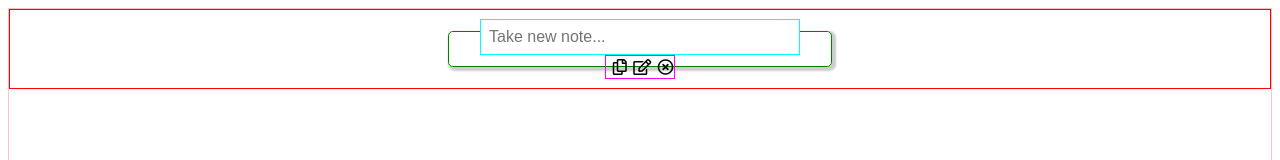
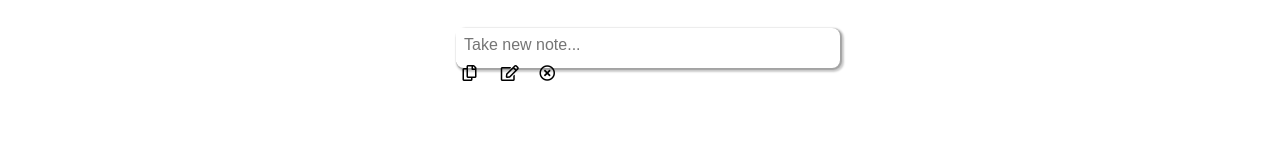
Before and after one commit to decameronn/noteX, a website: page app/pug/index.pug in a window 1280 px wide. Shown: the top 160 px of the page. Drawn offline with nearby package versions, Linux system fonts and the light colour scheme; files that its build step writes are made by us from their sources.

Commit message:
css circus

```diff
--- a/app/js/main.js
+++ b/app/js/main.js
@@ -3,7 +3,6 @@ console.log('main.js connected');
 let notes = [];
 
 function createNote() {
-  let note = document.getElementsByClassName('note');
 
 }
 
@@ -14,3 +13,15 @@ function editNote() {
 function deleteNote() {
 
 }
+
+function testButtons() {
+  let test = document.querySelectorAll(".test");
+  test.addEventListener("hover", function () {
+    test.classList.add(".event-on-hover");
+    console.log("button hover")
+  });
+  test.addEventListener("click", function () {
+    test.classList.add(".event-on-click");
+    console.log("button click")
+  });
+}
--- a/app/pug/body.pug
+++ b/app/pug/body.pug
@@ -10,7 +10,9 @@ body
         //- input text (later open new note div)
         div(id="take-note-input")
           //- div(class="input-text")
+            FIXME use textarea instead of input
           input(class="input-text" type="text", name="text", placeholder="Take new note...")
+          //- textarea(class="input-text" name="take-note", cols="5", rows="10")
         //- possible clickable icons at the end of the text input
         div(class="take-note-buttons")
           i(class="test far fa-copy")
@@ -18,5 +20,4 @@ body
           i(class="test far fa-times-circle")
 
     //- notes body, reserved for the List of Notes we create
-      each note should be generated with JS
-      on.click event
+      each note should be generated with JS on.click event
--- a/app/sass/style.sass
+++ b/app/sass/style.sass
@@ -1,7 +1,3 @@
-@font-face
-  font-family: open-sans;
-  src: url('../fnt/open-sans');
-
 *
   box-sizing: border-box
 
@@ -10,46 +6,56 @@ body
   background-size: cover
   font-family: 'Open Sans', sans-serif
 
-
 .main-container
-  display: flex
   height: 100vh
-  border: 1px solid pink
 
 .take-note-container
   display: flex
-  justify-content: center
-  align-self: auto
+  justify-content: space-around
+  align-items: center
   height: 10vh
   width: 100vw
-  border: 1px solid red
-  padding: 1.3em
+  // border: 1px solid red
 
   .take-note-group
     display: flex
     flex-flow: row wrap
-    justify-content: center
-    align-content: center
+    // justify-content: center
+    height: 5vh
     width: 30vw
-    border-radius: 0.3em
-    box-shadow: 2px 2px 2px 2px rgba(0, 0, 0, .2)
+    border-radius: 0.5em
+    box-shadow: 2px 2px 2px 2px rgba(0, 0, 0, .2), 1px 1px 1px 1px rgba(0, 0, 0, .2)
     cursor: pointer
-    border: 1px solid green
+    // border: 1px solid green
+
+    .take-note-input
+      display: flex
+      align-items: center
+      border: 1px solid pink
 
     .input-text
-      width: 25vw
-      border: none
+      // display: flex
+      // align-self: center
+      width: 23.88vw
+      border: 1px solid orange
       font-size: 1em
       padding: 0.5em
-      border: 1px solid cyan
+      border: 0
+      &:focus
+        border: 0
+        background: #fefefe
 
     .take-note-buttons
-      justify-content: center
-      text-align: center
-      border: 1px solid magenta
+      align-self: flex-end
+      // border: 1px solid magenta
 
     .test
+      justify-content: flex-end
       margin-left: 0.4em
+      width: 2em
+      height: 2em
 
-    input
-      font-size: 1.5em
+.event-on-hover
+  background: #9a9a9a
+.event-on-click
+  background: magenta
```
